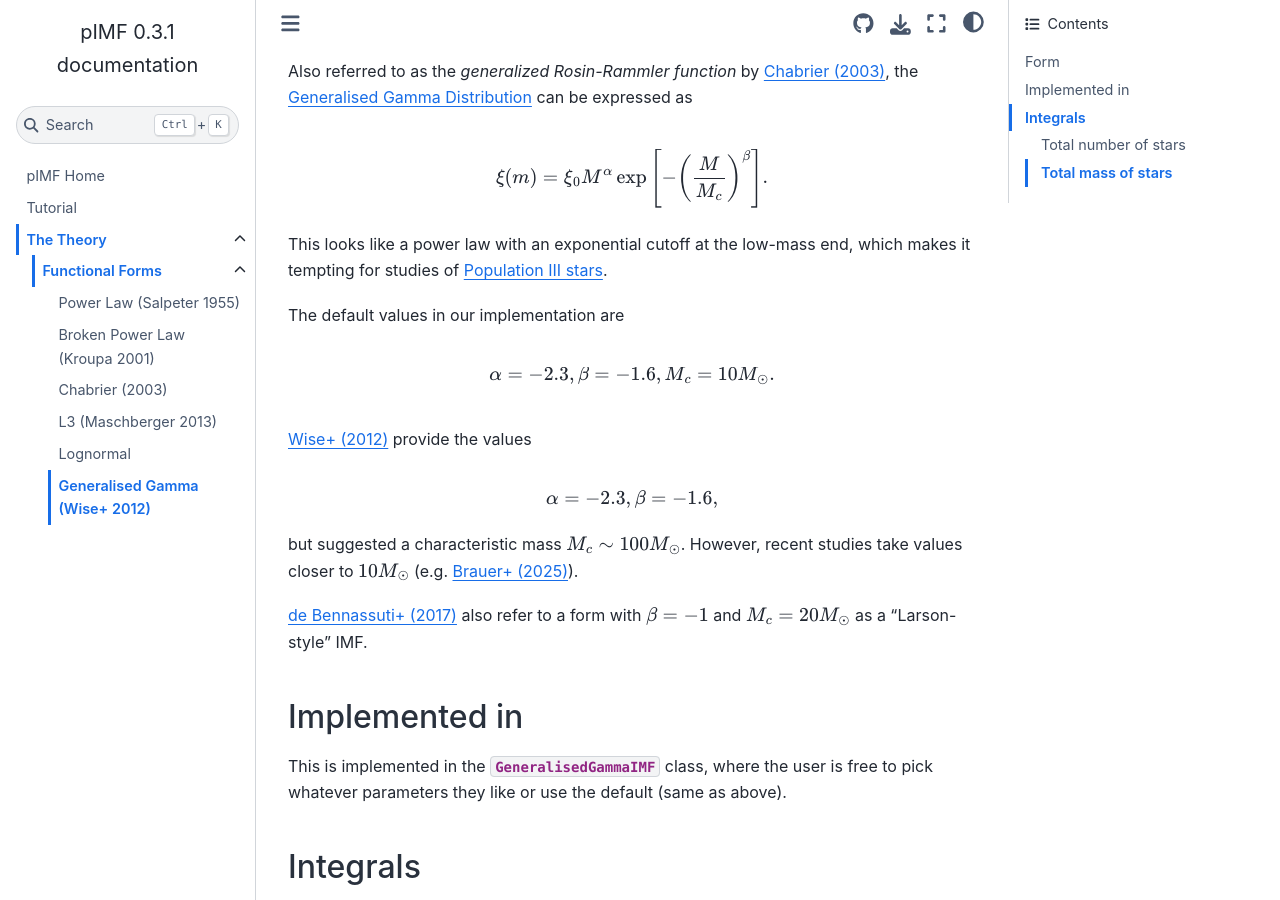
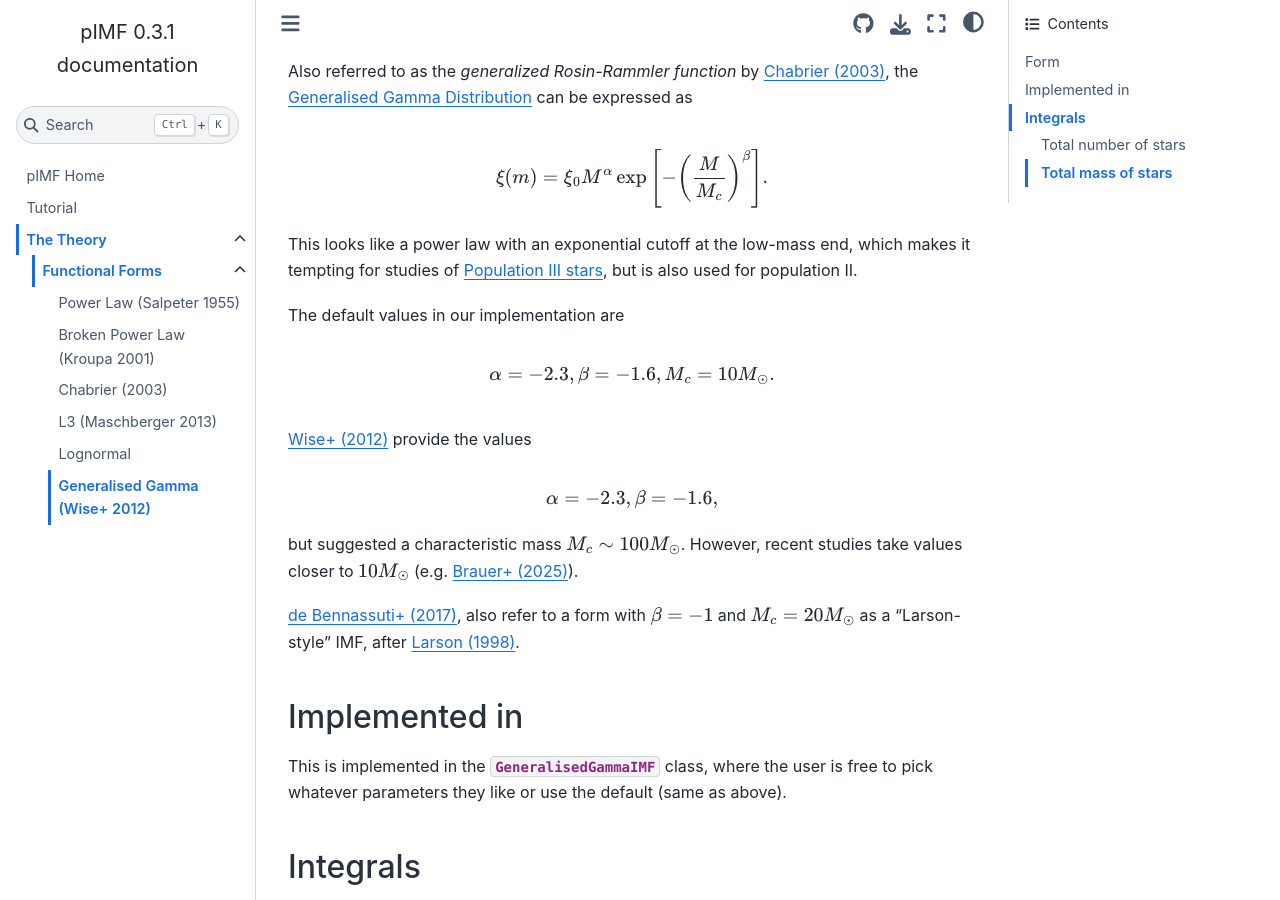
Before and after one commit to E-W-Jones/pIMF, a Sphinx documentation site: the page built from docs/source/functional_forms/wise.md, in a window 1280 px wide and 900 px high, scrolled down 340 px. Built offline with Sphinx 7.4.7 and the Sphinx Book theme 1.1.4, drawn with Linux system fonts in a browser that asks for light colours; pages that are not in the unit, such as notebooks, are missing from menus.

Commit message:
[DOCS] Update Generalised Gamma Function docs

````diff
--- a/docs/source/functional_forms/wise.md
+++ b/docs/source/functional_forms/wise.md
@@ -4,13 +4,13 @@ This IMF used to be called `ExponentialCutoffPowerLawIMF`. It's possible some ol
 ```
 ## Form
 Also referred to as the _generalized
-Rosin-Rammler function_ by [Chabrier (2003)](https://ui.adsabs.harvard.edu/abs/2003PASP..115..763C/abstract), the [Generalised Gamma Distribution](https://en.wikipedia.org/wiki/Generalized_gamma_distribution) can be expressed as $$\xi(m) = \xi_0 M^\alpha\exp\left[-\left(\frac{M}{M_c}\right)^\beta\right].$$ This looks like a power law with an exponential cutoff at the low-mass end, which makes it tempting for studies of [Population III stars](../theory.md#population-ii-vs-population-iii).
+Rosin-Rammler function_ by [Chabrier (2003)](https://ui.adsabs.harvard.edu/abs/2003PASP..115..763C/abstract), the [Generalised Gamma Distribution](https://en.wikipedia.org/wiki/Generalized_gamma_distribution) can be expressed as $$\xi(m) = \xi_0 M^\alpha\exp\left[-\left(\frac{M}{M_c}\right)^\beta\right].$$ This looks like a power law with an exponential cutoff at the low-mass end, which makes it tempting for studies of [Population III stars](../theory.md#population-ii-vs-population-iii), but is also used for population II.
 
 The default values in our implementation are $$\alpha = -2.3, \beta=-1.6, M_c = 10M_\odot.$$
 
 [Wise+ (2012)](https://ui.adsabs.harvard.edu/abs/2012ApJ...745...50W/abstract) provide the values $$\alpha = -2.3, \beta=-1.6,$$ but suggested a characteristic mass $M_c\sim100M_\odot$. However, recent studies take values closer to $10M_\odot$ (e.g. [Brauer+ (2025)](https://ui.adsabs.harvard.edu/abs/2025ApJ...980...41B/abstract)).
 
-[de Bennassuti+ (2017)](https://ui.adsabs.harvard.edu/abs/2017MNRAS.465..926D/abstract) also refer to a form with $\beta = -1$ and $M_c=20M_\odot$ as a "Larson-style" IMF.
+[de Bennassuti+ (2017)](https://ui.adsabs.harvard.edu/abs/2017MNRAS.465..926D/abstract), also refer to a form with $\beta = -1$ and $M_c=20M_\odot$ as a "Larson-style" IMF, after [Larson (1998)](https://ui.adsabs.harvard.edu/abs/1998MNRAS.301..569L/abstract).
 
 ## Implemented in
 This is implemented in the {py:class}`~pimf.initialmassfunction.GeneralisedGammaIMF` class, where the user is free to pick whatever parameters they like or use the default (same as above).
````
